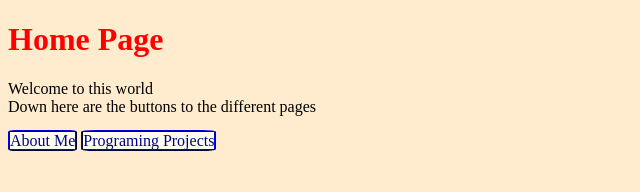
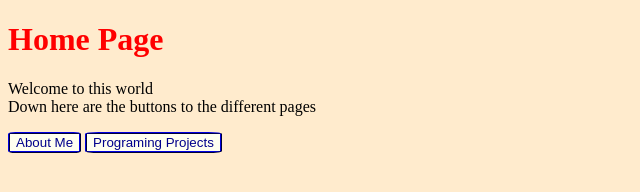
Before and after one commit to SaffronSan/Saffronsan.github.io, a plain HTML site: page homepage.html in a window 1280 px wide. Shown: the whole page, without its empty margins (0-640 px from the left). Drawn offline with Linux system fonts and the light colour scheme.

Commit message:
Update homepage.html

```diff
--- a/homepage.html
+++ b/homepage.html
@@ -8,8 +8,8 @@
     </h1>
     <p1 class = "homePara">Welcome to this world<br>Down here are the buttons to the different pages</br></p>
     <nav>
-      <a class = "navButton" href = "aboutme.html">About Me</a>
-      <a class = "navButton" href = "programs.html">Programing Projects</a>
+      <button class = "navButton" href = "aboutme.html">About Me</button>
+      <button class = "navButton" href = "programs.html">Programing Projects</button>
     </nav>
   </body>
 </html>
```
